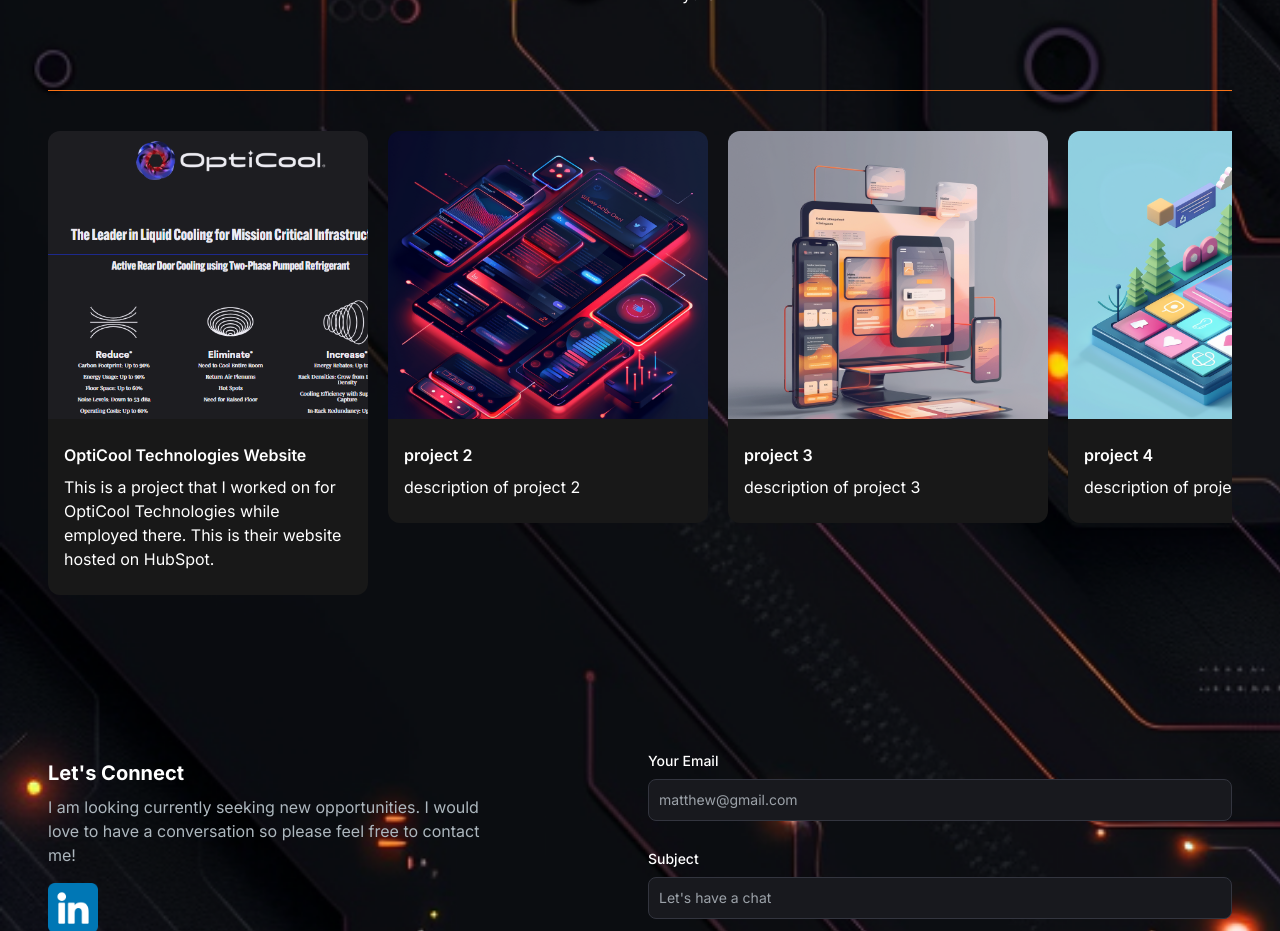
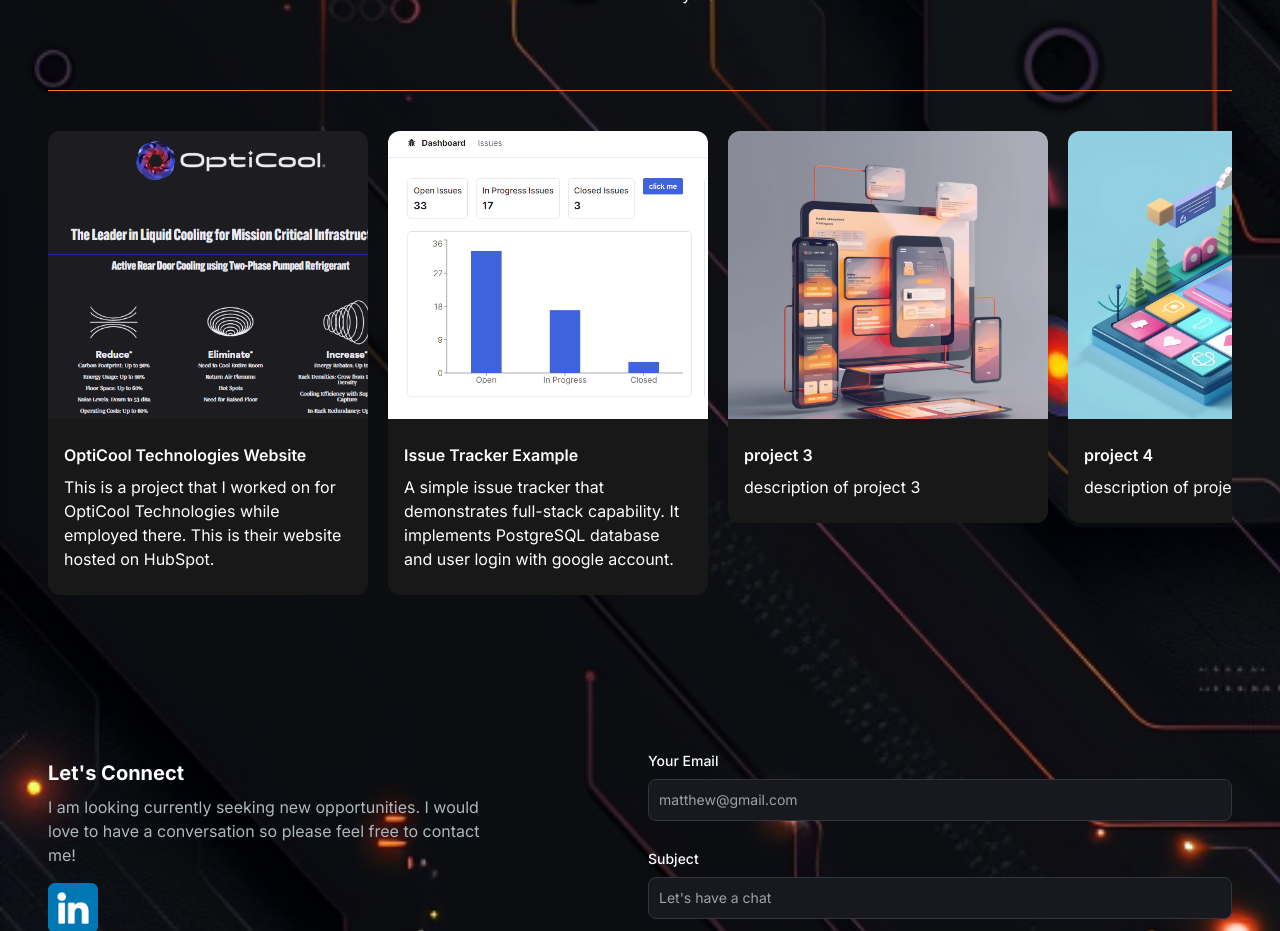
Before and after one commit to fussmj/portfolio, a Next.js app: page / in a window 1280 px wide. Shown: the part 1120-2051 px from the top of the page. Built offline with nearby package versions, Linux system fonts and the light colour scheme.

Commit message:
add issue tracker to prject section

```diff
--- a/app/components/ProjectSection_animated.tsx
+++ b/app/components/ProjectSection_animated.tsx
@@ -18,11 +18,12 @@
   },
   {
     id: 2,
-    title: "project 2",
-    description: "description of project 2",
-    image: "/project2.png",
-    gitUrl: "/",
-    previewUrl: "/",
+    title: "Issue Tracker Example",
+    description:
+      "A simple issue tracker that demonstrates full-stack capability. It implements PostgreSQL database and user login with google account.",
+    image: "/project-issue-tracker.PNG",
+    gitUrl: "https://github.com/fussmj/issue-tracker",
+    previewUrl: "https://issue-tracker-eta-ten.vercel.app/",
   },
   {
     id: 3,
```
Also changed, not shown: public/project-issue-tracker.PNG (added).
